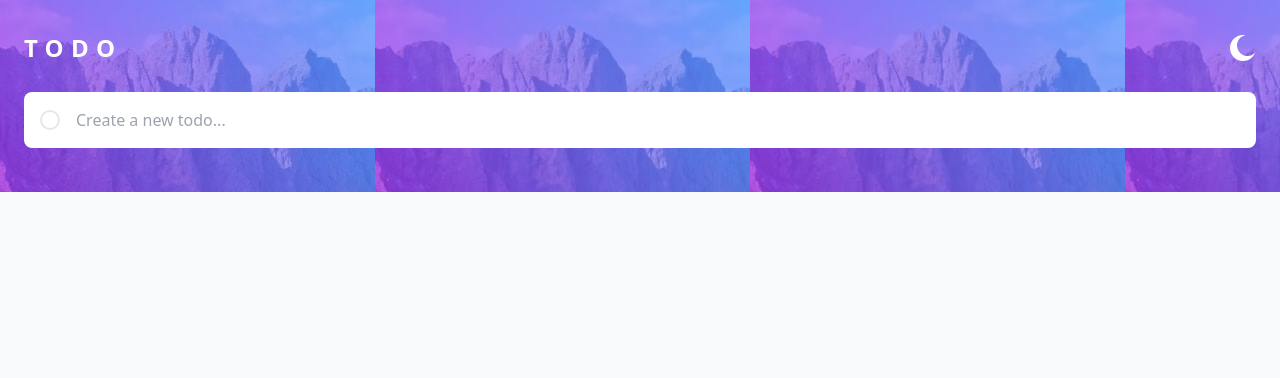
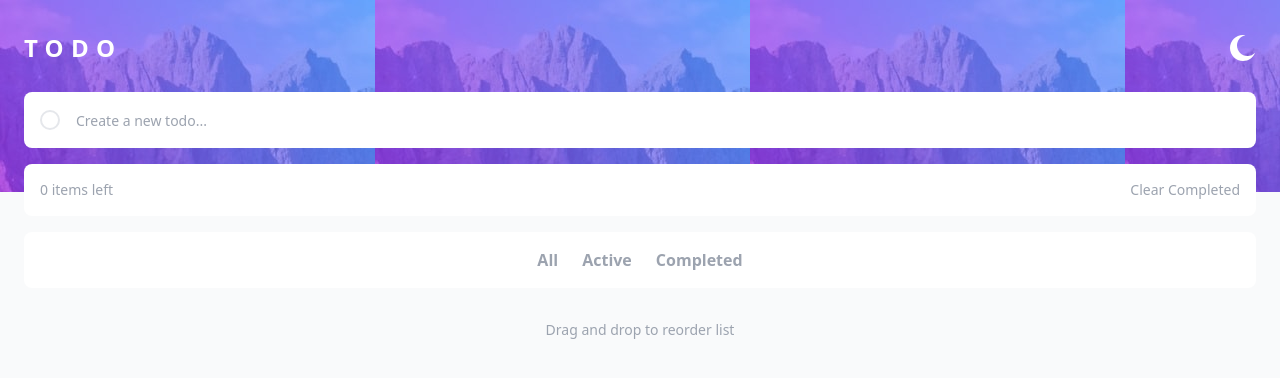
Before and after one commit to elvisnipah/todo-app-design-implementation, a React (Vite) app: page / in a window 1280 px wide. Shown: the top 378 px of the page. Built offline with nearby package versions, Linux system fonts and the light colour scheme.

Commit message:
add delete and check functionality

```diff
--- a/src/App.jsx
+++ b/src/App.jsx
@@ -1,4 +1,5 @@
 import Header from "./components/Header";
+import TodoItem from "./components/todo/TodoItem";
 import TodoSection from "./components/todo/TodoSection";
 
 function App() {
--- /dev/null
+++ b/src/components/todo/TodoFilter.jsx
@@ -0,0 +1,13 @@
+import React from "react";
+
+function TodoFilter() {
+  return (
+    <section className="bg-white mx-6 rounded-lg flex items-center justify-center gap-6 p-4 text-gray-400 font-bold">
+      <button>All</button>
+      <button>Active</button>
+      <button>Completed</button>
+    </section>
+  );
+}
+
+export default TodoFilter;
--- a/src/components/todo/TodoInput.jsx
+++ b/src/components/todo/TodoInput.jsx
@@ -32,14 +32,13 @@ function TodoInput(props) {
 
   return (
     <div className="mx-6 bg-white flex p-4 gap-4 items-center rounded-lg">
-      <CheckButton />
+      <CheckButton disabled={true} />
       <input
         type="text"
         placeholder="Create a new todo..."
-        className="focus:outline-none"
+        className="focus:outline-none placeholder:text-sm"
         value={todoInfo.text}
         onChange={handleTextChange}
-        // onBlur={() => props.addTodo(todoInfo)}
         onKeyDown={handleKeyPress}
       />
     </div>
--- /dev/null
+++ b/src/components/todo/TodoItem.jsx
@@ -0,0 +1,25 @@
+import React from "react";
+import CheckButton from "../ui/CheckButton";
+import CloseButton from "../ui/CloseButton";
+
+function TodoItem(props) {
+  return (
+    <div className="flex w-full gap-4 p-4 border-b-2">
+      <CheckButton
+        checked={props.completed}
+        markComplete={props.markComplete}
+        id={props.id}
+      />
+      <p className="w-[80%]">
+        {props.completed ? (
+          <s className="text-gray-400">{props.text}</s>
+        ) : (
+          props.text
+        )}
+      </p>
+      <CloseButton deleteTodo={props.deleteTodo} id={props.id} />
+    </div>
+  );
+}
+
+export default TodoItem;
--- /dev/null
+++ b/src/components/todo/TodoList.jsx
@@ -0,0 +1,40 @@
+import React, { useEffect } from "react";
+import TodoItem from "./TodoItem";
+
+function TodoList(props) {
+  let itemsLeft = 0;
+
+  for (let i = 0; i < props.todos.length; i++) {
+    console.log(props.todos);
+    if (props.todos[i].completed === false) {
+      itemsLeft++;
+    }
+  }
+
+  const allTodos = props.todos.map((todo) => {
+    return (
+      <TodoItem
+        text={todo.text}
+        completed={todo.completed}
+        key={todo.id}
+        id={todo.id}
+        markComplete={props.markComplete}
+        deleteTodo={props.deleteTodo}
+      />
+    );
+  });
+
+  return (
+    <section className="bg-white mx-6 rounded-lg">
+      {allTodos}
+      <div className="flex justify-between p-4 text-sm text-gray-400">
+        <p>
+          {itemsLeft} {itemsLeft === 1 ? "item" : "items"} left
+        </p>
+        <button onClickCapture={props.clearCompleted}>Clear Completed</button>
+      </div>
+    </section>
+  );
+}
+
+export default TodoList;
--- a/src/components/todo/TodoSection.jsx
+++ b/src/components/todo/TodoSection.jsx
@@ -1,6 +1,8 @@
 import React, { useState } from "react";
+import TodoFilter from "./TodoFilter";
 
 import TodoInput from "./TodoInput";
+import TodoList from "./TodoList";
 
 function TodoSection() {
   const [todos, setTodos] = useState([]);
@@ -10,9 +12,45 @@ function TodoSection() {
     console.log(todos);
   };
 
+  const markComplete = (id) => {
+    setTodos((prevTodos) =>
+      prevTodos.map((todo) => {
+        if (todo.id === id) {
+          return {
+            ...todo,
+            completed: !todo.completed,
+          };
+        } else {
+          return { ...todo };
+        }
+      })
+    );
+    console.log(todos);
+  };
+
+  const deleteTodo = (id) => {
+    setTodos((prevTodos) => prevTodos.filter((todo) => todo.id !== id));
+  };
+
+  const clearCompleted = () => {
+    setTodos((prevTodos) =>
+      prevTodos.filter((todo) => todo.completed !== true)
+    );
+  };
+
   return (
-    <section className="mt-[-100px] flex flex-col">
+    <section className="mt-[-100px] flex flex-col gap-4">
       <TodoInput addTodo={addTodo} />
+      <TodoList
+        todos={todos}
+        markComplete={markComplete}
+        deleteTodo={deleteTodo}
+        clearCompleted={clearCompleted}
+      />
+      <TodoFilter />
+      <p className="mx-6 text-center mt-4 text-sm text-gray-400">
+        Drag and drop to reorder list
+      </p>
     </section>
   );
 }
--- a/src/components/ui/CheckButton.jsx
+++ b/src/components/ui/CheckButton.jsx
@@ -8,6 +8,8 @@ function CheckButton(props) {
       className={`border-2 w-5 h-5 rounded-full flex items-center justify-center  ${
         props.checked ? "bg-gradient-to-r border-none" : "border-2"
       } from-[hsl(192,100%,67%)] to-[hsl(280,87%,65%)]`}
+      disabled={props.disabled}
+      onClick={() => props.markComplete(props.id)}
     >
       {props.checked && <img src={checkIcon} alt="Checked button" />}
     </button>
--- /dev/null
+++ b/src/components/ui/CloseButton.jsx
@@ -0,0 +1,15 @@
+import React from "react";
+import closeIcon from "../../assets/icon-cross.svg";
+
+function CloseButton(props) {
+  return (
+    <button
+      className="w-5 h-5 flex items-center justify-center"
+      onClick={() => props.deleteTodo(props.id)}
+    >
+      <img src={closeIcon} alt="Close button" />
+    </button>
+  );
+}
+
+export default CloseButton;
```
